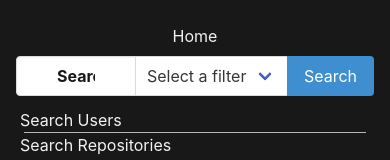
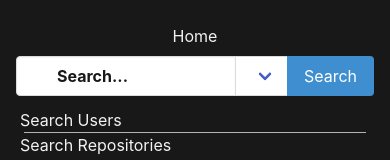
Before and after one commit to JavierGMo/testzebrands, a Next.js app: page /search/repositories in a window 390 px wide. Shown: the top 160 px of the page. Built offline with nearby package versions, Linux system fonts and the light colour scheme.

Commit message:
fix breakpoints

```diff
--- a/components/cards/RepositoryCard.tsx
+++ b/components/cards/RepositoryCard.tsx
@@ -20,7 +20,7 @@ export function RepositoryCard({
     showOwner
 }: RepositoryCardProps) {
     return (
-        <div className="card m-2 mx-2">
+        <div className="card m-2 mx-2 w-30-percentage w-100-percentage-mobile ">
             <header className="card-header">
                 <a href={`/search/repositories/${usernameOwner}/${nameRepository}`} className="card-header-title is-underlined">{nameRepository}</a>
             </header>
--- a/styles/globals.css
+++ b/styles/globals.css
@@ -82,8 +82,7 @@ a {
 
 
 @media only screen
-  and (max-width: 900px)
-  and (-webkit-min-device-pixel-ratio: 2) {
+  and (max-width: 900px) {
 
     .w-10vw-mobile{
       width: 10vw!important;
@@ -92,4 +91,11 @@ a {
     .w-100vw-mobile{
       width: 100vw!important;
     }
+    .w-100-percentage-mobile{
+      width: 100%;
+    }
 }
+
+.w-30-percentage{
+  width: 30%;
+}
```
